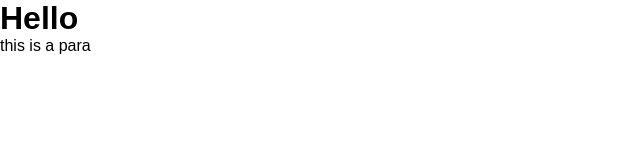
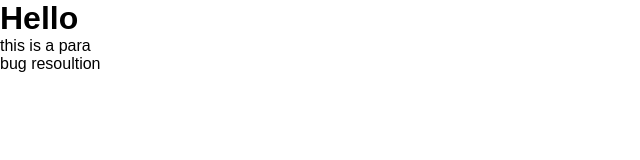
Before and after one commit to hiteshverse/git-crash-course, a plain HTML site: page index.html in a window 1280 px wide. Shown: the whole page, without its empty margins (0-640 px from the left). Drawn offline with Linux system fonts and the light colour scheme.

Commit message:
some chnges on the bug

```diff
--- a/index.html
+++ b/index.html
@@ -9,7 +9,7 @@
 <body>
     <h1>Hello</h1>
     <p>this is a para</p>
-
+    <span>bug resoultion </span>
     <script src="./assets/script.js"></script>
 </body>
 </html>
```
